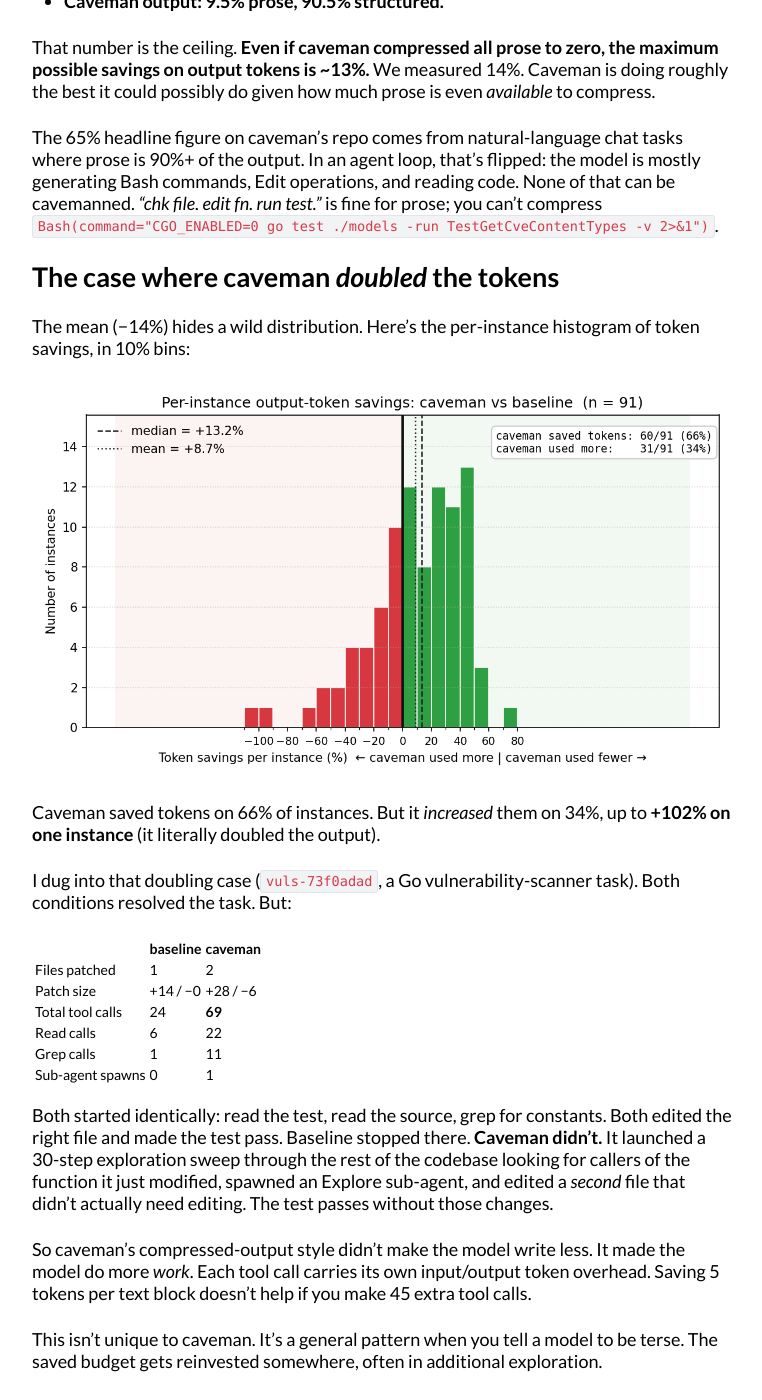
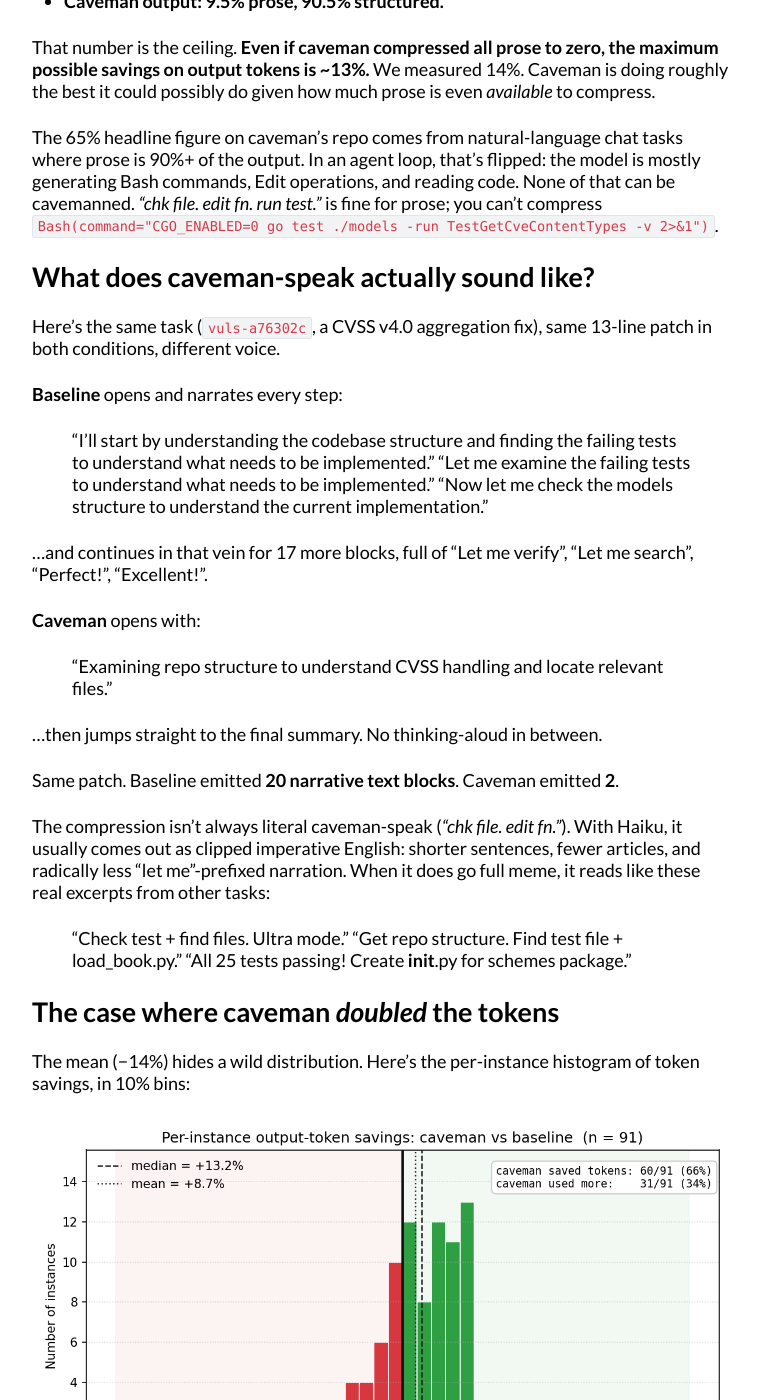
Before and after one commit to ncvgl/ncvgl.github.io, a Jekyll site: the page built from _posts/2026-04-21-caveman-prompt-tested.md, in a window 1280 px wide and 1400 px high, scrolled down 1991 px. Shown: the whole window, without its empty margins (258-1020 px from the left). Built offline with Jekyll 4.4.1, drawn with Linux system fonts in a browser that asks for light colours.

Commit message:
Add side-by-side caveman-speak vs baseline voice comparison
Show a task where both conditions produced identical 13-line patches
but baseline wrote 20 narrative blocks while caveman wrote 2. Include
real caveman-speak excerpts from other tasks.

```diff
--- a/_posts/2026-04-21-caveman-prompt-tested.md
+++ b/_posts/2026-04-21-caveman-prompt-tested.md
@@ -50,6 +50,32 @@ I went through every session transcript and measured what fraction of the model'
 That number is the ceiling. **Even if caveman compressed all prose to zero, the maximum possible savings on output tokens is ~13%.** We measured 14%. Caveman is doing roughly the best it could possibly do given how much prose is even *available* to compress.
 
 The 65% headline figure on caveman's repo comes from natural-language chat tasks where prose is 90%+ of the output. In an agent loop, that's flipped: the model is mostly generating Bash commands, Edit operations, and reading code. None of that can be cavemanned. *"chk file. edit fn. run test."* is fine for prose; you can't compress `Bash(command="CGO_ENABLED=0 go test ./models -run TestGetCveContentTypes -v 2>&1")`.
+
+## What does caveman-speak actually sound like?
+
+Here's the same task (`vuls-a76302c`, a CVSS v4.0 aggregation fix), same 13-line patch in both conditions, different voice.
+
+**Baseline** opens and narrates every step:
+
+> "I'll start by understanding the codebase structure and finding the failing tests to understand what needs to be implemented."
+> "Let me examine the failing tests to understand what needs to be implemented."
+> "Now let me check the models structure to understand the current implementation."
+
+...and continues in that vein for 17 more blocks, full of "Let me verify", "Let me search", "Perfect!", "Excellent!".
+
+**Caveman** opens with:
+
+> "Examining repo structure to understand CVSS handling and locate relevant files."
+
+...then jumps straight to the final summary. No thinking-aloud in between.
+
+Same patch. Baseline emitted **20 narrative text blocks**. Caveman emitted **2**.
+
+The compression isn't always literal caveman-speak (*"chk file. edit fn."*). With Haiku, it usually comes out as clipped imperative English: shorter sentences, fewer articles, and radically less "let me"-prefixed narration. When it does go full meme, it reads like these real excerpts from other tasks:
+
+> "Check test + find files. Ultra mode."
+> "Get repo structure. Find test file + load_book.py."
+> "All 25 tests passing! Create __init__.py for schemes package."
 
 ## The case where caveman *doubled* the tokens
 
```
